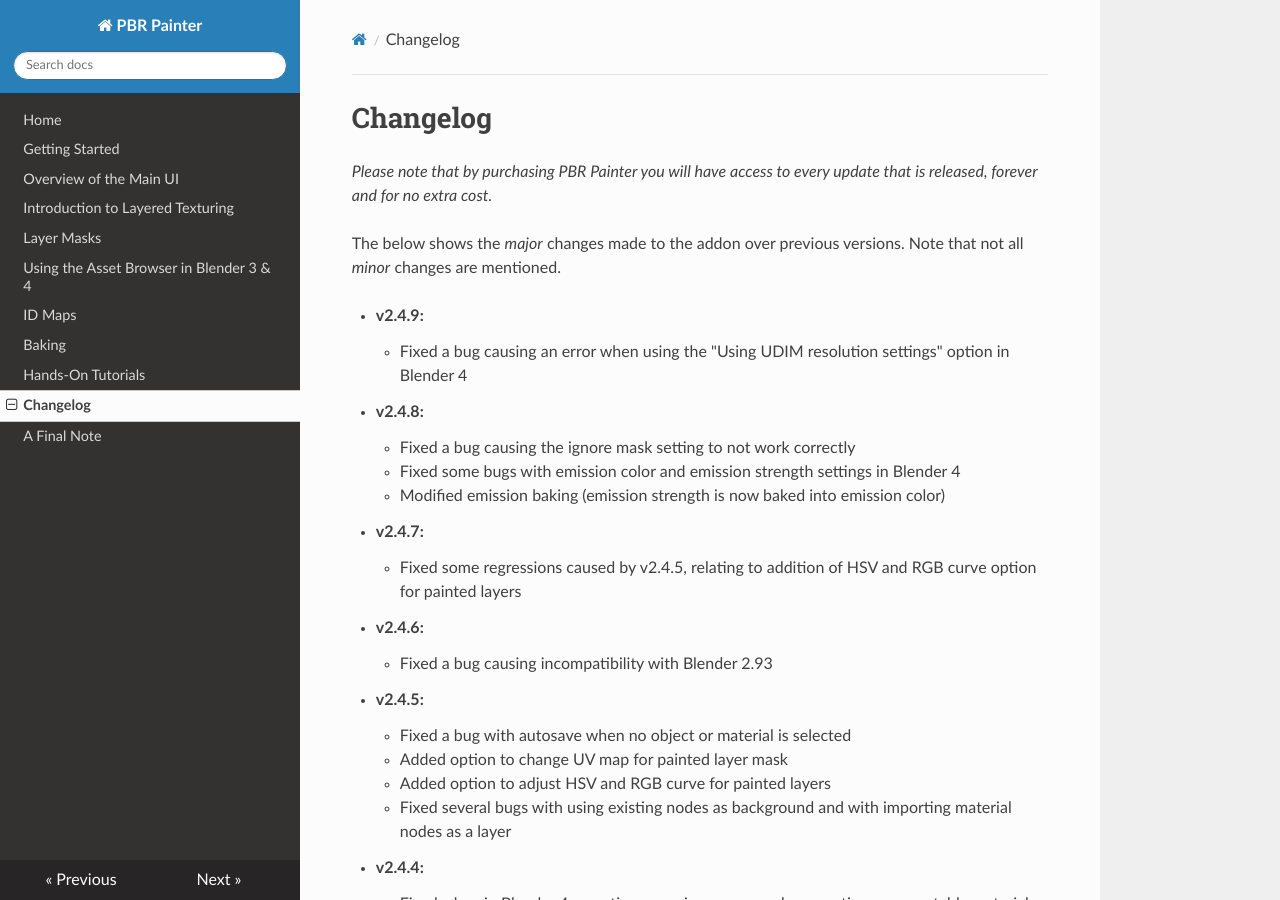
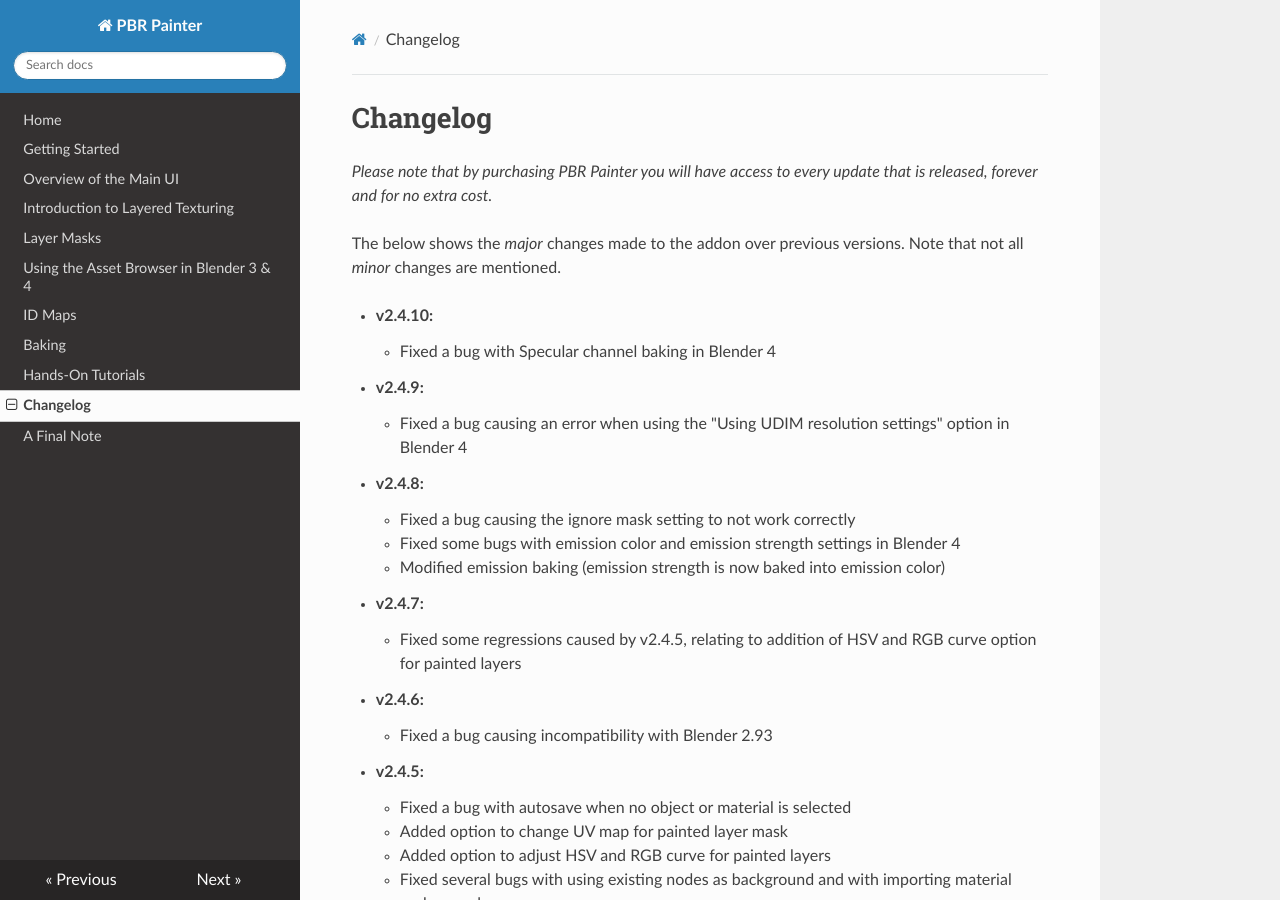
Before and after one commit to pbrpainter/pbr-painter-doc, an MkDocs documentation site: the page built from docs/change_log.md, in a window 1280 px wide and 900 px high. Built offline with MkDocs 1.6.1, drawn with Linux system fonts in a browser that asks for light colours; nearby versions of some CDN libraries.

Commit message:
Updated to v2.3.10

```diff
--- a/docs/change_log.md
+++ b/docs/change_log.md
@@ -2,6 +2,9 @@
 _Please note that by purchasing PBR Painter you will have access to every update that is released, forever and for no extra cost._
 
 The below shows the _major_ changes made to the addon over previous versions. Note that not all _minor_ changes are mentioned.
+
+- __v2.4.10:__
+	- Fixed a bug with Specular channel baking in Blender 4
 
 - __v2.4.9:__
 	- Fixed a bug causing an error when using the "Using UDIM resolution settings" option in Blender 4
```
Also changed, not shown: docs/index.md (+1 -1 lines).
